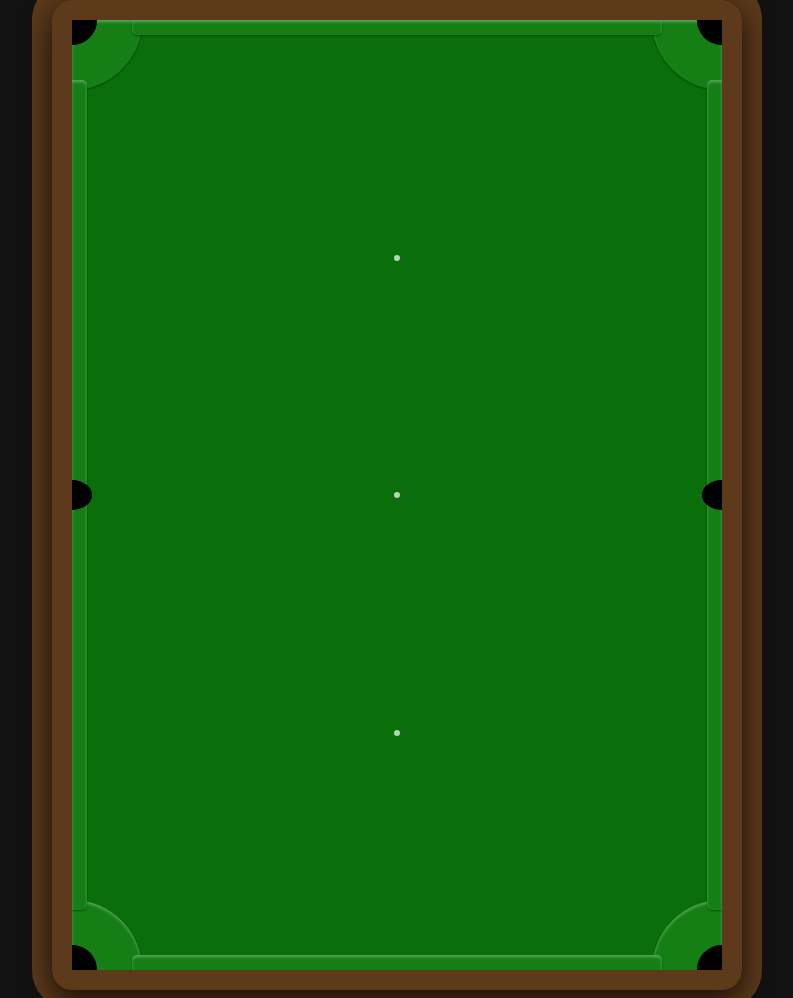
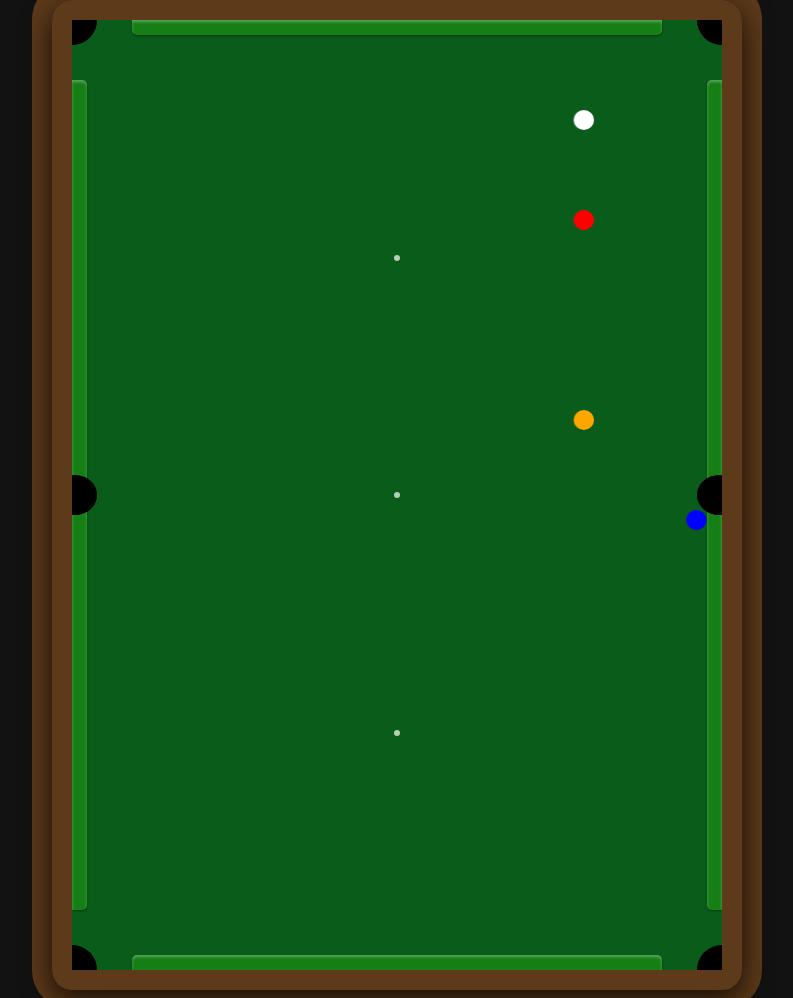
Before and after one commit to GargantuanGarfield/FREAKBALLL....-justlmk-, a plain HTML site: page Freakball.html in a window 1280 px wide. Shown: the top 998 px of the page, without its empty margins (243-1036 px from the left). Drawn offline with Linux system fonts and the light colour scheme.

Commit message:
Integrated balls to the board

```diff
--- a/Freakball.css
+++ b/Freakball.css
@@ -71,20 +71,6 @@ body {
 }
 
 /* Corner cushions with improved angles */
-.cushion.corner {
-    width: 70px;
-    height: 70px;
-    background-color: transparent;
-}
-
-.cushion.corner::before {
-    content: "";
-    position: absolute;
-    width: 100%;
-    height: 100%;
-    background-color: #157f15;
-    /* Applied shadow with border-radius to match shape */
-}
 
 .cushion.top-left {
     top: 0;
@@ -131,6 +117,7 @@ body {
     position: absolute;
     width: 40px;
     height: 40px;
+    z-index: 0;
     background-color: #000;
     border-radius: 50%;
     box-shadow: inset 0 0 10px 5px rgba(0, 0, 0, 0.8);
@@ -166,8 +153,8 @@ body {
 
 /* Side pockets */
 .pocket.side {
-    width: 40px;
-    height: 30px;
+    width: 45px;
+    height: 40px;
 }
 
 .pocket.mid-left {
@@ -265,3 +252,10 @@ body {
 .theme-button:hover {
     opacity: 0.8;
 }
+
+#table {
+    position: fixed;
+    width: 650px;
+    height: 950px;
+    z-index: 0; /* higher than the cushions */
+}
--- a/Freakball.html
+++ b/Freakball.html
@@ -5,11 +5,13 @@
     <meta name="viewport" content="width=device-width, initial-scale=1.0">
     <title>FREAKBALLL....-justlmk-</title>
     <link rel="stylesheet" href="Freakball.css" />
+    <script src="physics.js" defer></script>
 </head>
 <body>
     <div class="game-container">
         <div class="table-frame"></div>
-        <div class="pool-table">
+        <div class="pool-table" id="playArea">
+            <canvas width="635px" height="950px" id="table" class="table"></canvas>
             <!-- Cushions -->
             <div class="cushion corner top-left"></div>
             <div class="cushion corner top-right"></div>
@@ -32,7 +34,9 @@
             <div class="foot-spot"></div>
             <div class="head-spot"></div>
             <div class="center-spot"></div>
+
         </div>
+
     </div>
 
     <div class="theme-switcher">
--- a/physics.js
+++ b/physics.js
@@ -1,5 +1,6 @@
 const canvas = document.getElementById('table');
 const ctx = canvas.getContext('2d');
+const playArea = document.getElementById('playArea');
 
 class ball {
     constructor(x, y, color, suit, id) {
@@ -145,7 +146,8 @@ function update() {
   balls.forEach(ball => {
     ball.x += ball.vx;
     ball.y += ball.vy;
-
+    const cushionMargin = 15; // matches `.cushion.left/right/top/bottom` offset in CSS
+    const cushionThickness = 1;
     ball.vx *= .98;
     ball.vy *= .98;
 
@@ -156,6 +158,24 @@ function update() {
     if (ball.x > canvas.width - ball.radius) { ball.x = canvas.width - ball.radius; ball.vx *= -1; }
     if (ball.y < ball.radius) { ball.y = ball.radius; ball.vy *= -1; }
     if (ball.y > canvas.height - ball.radius) { ball.y = canvas.height - ball.radius; ball.vy *= -1; }
+
+    if (ball.x < cushionMargin + ball.radius) {
+      ball.x = cushionMargin + ball.radius;
+      ball.vx *= -1;
+    }
+    if (ball.x > canvas.width - cushionMargin - ball.radius) {
+        ball.x = canvas.width - cushionMargin - ball.radius;
+        ball.vx *= -1;
+    }
+    if (ball.y < cushionMargin + ball.radius) {
+        ball.y = cushionMargin + ball.radius;
+        ball.vy *= -1;
+    }
+    if (ball.y > canvas.height - cushionMargin - ball.radius) {
+        ball.y = canvas.height - cushionMargin - ball.radius;
+        ball.vy *= -1;
+    }
+
   });
 
   for (let i = 0; i < balls.length; i++) {
@@ -194,7 +214,7 @@ canvas.addEventListener('mousemove', (e) => {
     }
   });
 
-canvas.addEventListener('mouseup', (e) => {
+  playArea.addEventListener('mouseup', (e) => {
   if (balls[0].vx == 0 && balls[0].vy == 0){
     aiming = false;
     let dx = balls[0].x - e.offsetX;
```
